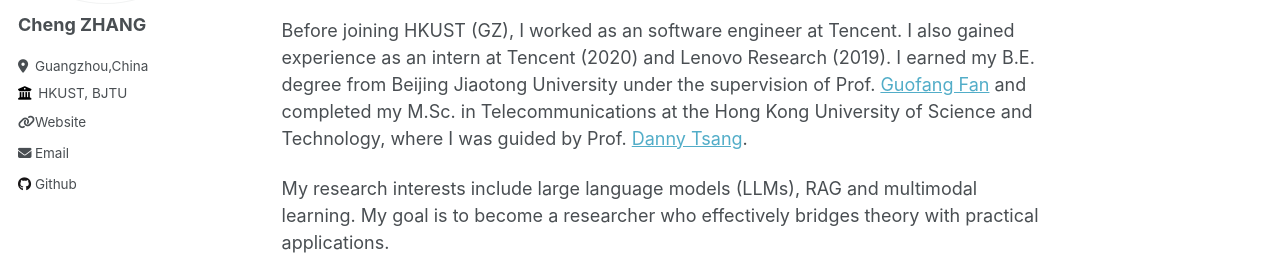
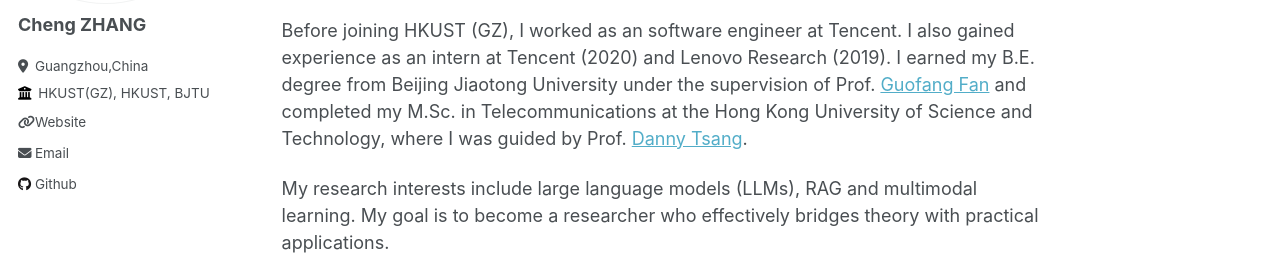
Before and after one commit to ZachcZhang/zachczhang.github.io, a Jekyll site: the page built from _pages/about.md, in a window 1280 px wide. Shown: the part 236-513 px from the top of the page. Built offline with Jekyll 4.4.1, drawn with Linux system fonts in a browser that asks for light colours.

Commit message:
feat: update

```diff
--- a/_config.yml
+++ b/_config.yml
@@ -24,7 +24,7 @@ author:
   pronouns         : # example: "she/her"
   bio              : ""
   location         : "Guangzhou,China"
-  employer         : "HKUST, BJTU"
+  employer         : "HKUST(GZ), HKUST, BJTU"
   uri              : "https://zachczhang.github.io/"
   email            : "czhangcn@connect.ust.hk"
 
```
